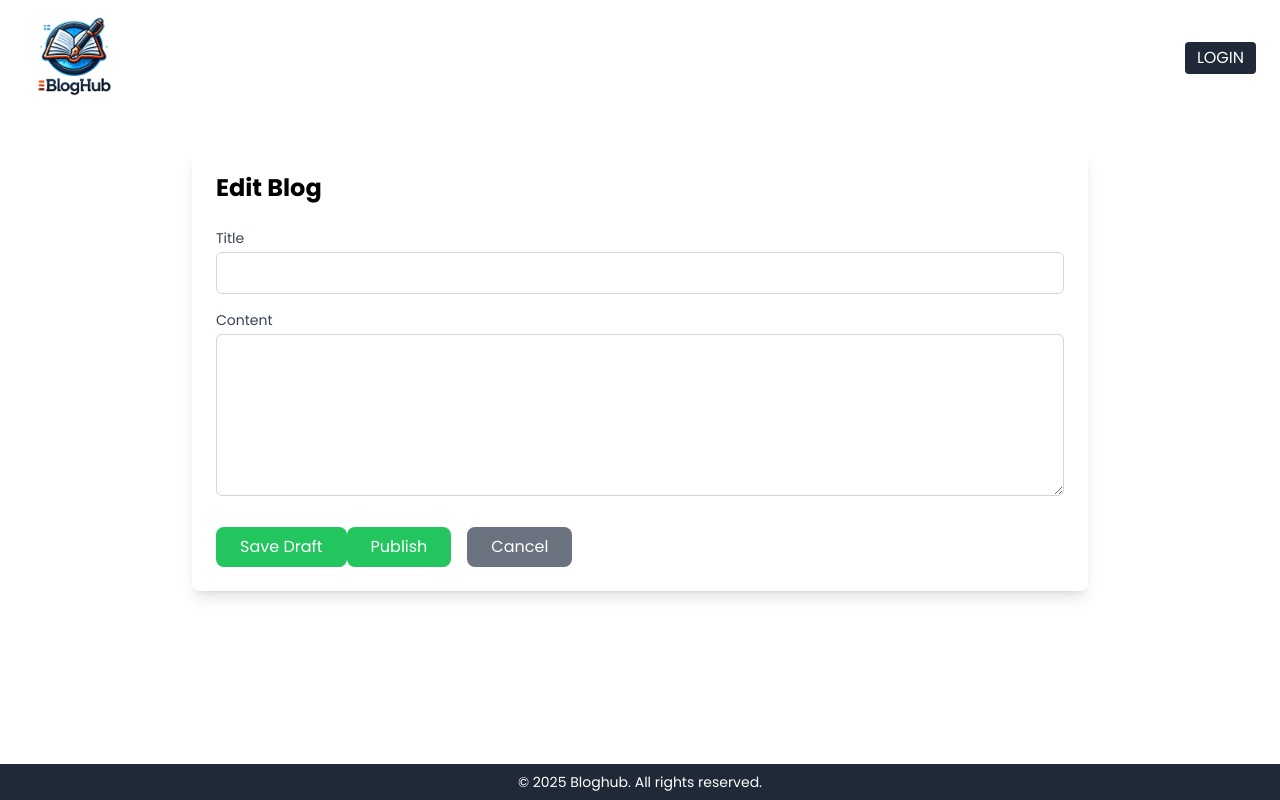
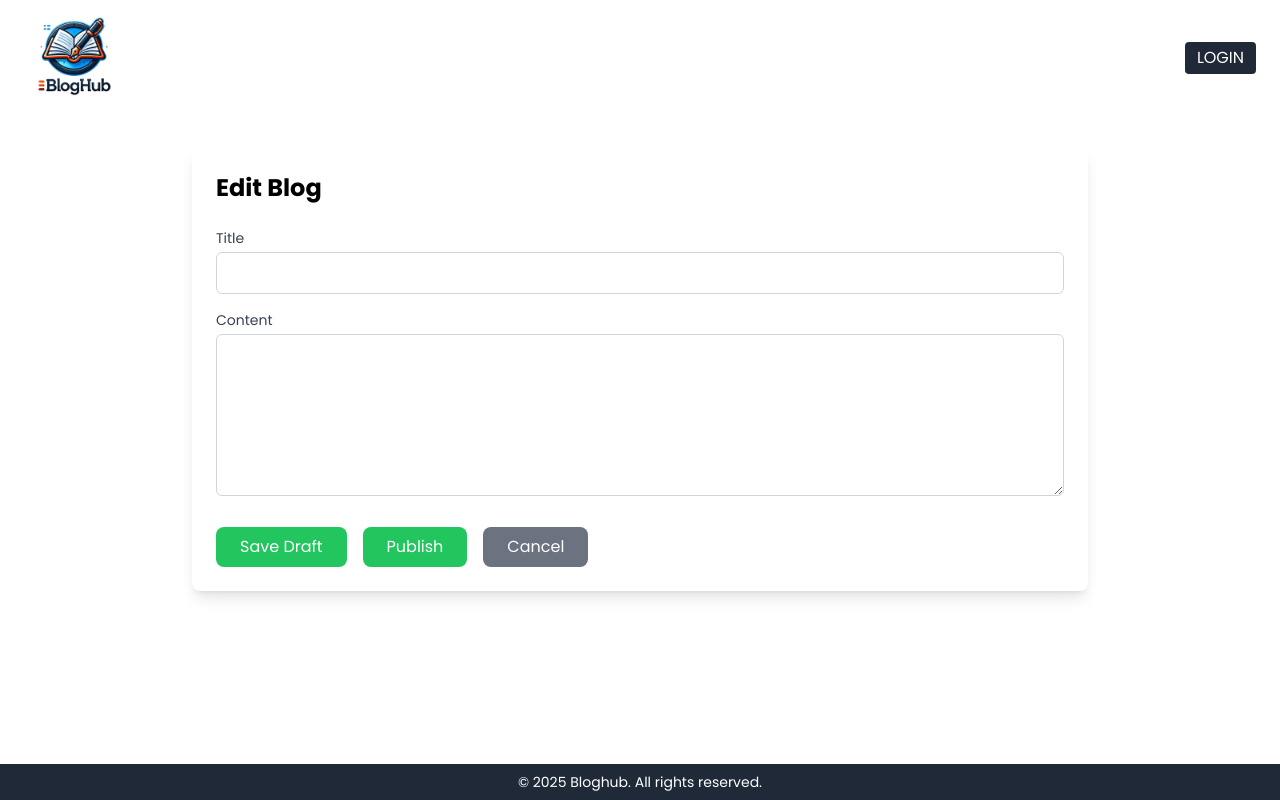
Before and after one commit to Majouhar/blog-app, a Next.js app: page /manage in a window 1280 px wide. Built offline with nearby package versions, Linux system fonts and the light colour scheme; no server answers.

Commit message:
edit blog enhancement completed

```diff
--- a/app/manage/CreateBlog.tsx
+++ b/app/manage/CreateBlog.tsx
@@ -2,27 +2,20 @@
 import {
   CREATE_BLOG,
   DELETE_BLOG,
-  GET_ALL_BLOGS,
   GET_BLOG,
   UPDATE_BLOG,
 } from "@/graphql/queries/blogQueries";
 import { useLazyQuery, useMutation } from "@apollo/client";
-import { Blog } from "@prisma/client";
 import { useSession } from "next-auth/react";
 import { useRouter } from "next/navigation";
 import React, { useEffect, useState } from "react";
-import { loadErrorMessages, loadDevMessages } from "@apollo/client/dev";
+import Loader from "../components/Loader";
 const EditBlogPage = ({ blogId }: Readonly<{ blogId?: number }>) => {
   const router = useRouter();
   const session = useSession();
 
-  // Adds messages only in a dev environment
-  loadDevMessages();
-  loadErrorMessages();
-
   const [fetchBlog, { data, loading, error }] = useLazyQuery(GET_BLOG);
-  const [addBlog, { data: addData, loading: addLoading, error: addError }] =
-    useMutation(CREATE_BLOG, {
+  const [addBlog, { loading: addLoading }] = useMutation(CREATE_BLOG, {
     onCompleted(data) {
       const blog = data.createBlog;
       if (!blog.published) {
@@ -31,21 +24,24 @@ const EditBlogPage = ({ blogId }: Readonly<{ blogId?: number }>) => {
         router.back();
       }
     },
+    onError(error) {
+      throw new Error(error.message);
+    },
   });
-  const [
-    updateBlog,
-    { data: updateData, loading: updateLoading, error: updateError },
-  ] = useMutation(UPDATE_BLOG, {
+  const [updateBlog, { loading: updateLoading }] = useMutation(UPDATE_BLOG, {
     onCompleted() {
       router.back();
     },
+    onError(error) {
+      throw new Error(error.message);
+    },
   });
-  const [
-    deleteBlog,
-    { data: deleteData, loading: deleteLoading, error: deleteError },
-  ] = useMutation(DELETE_BLOG, {
+  const [deleteBlog, { loading: deleteLoading }] = useMutation(DELETE_BLOG, {
     onCompleted() {
       router.push("/");
+    },
+    onError(error) {
+      throw new Error(error.message);
     },
   });
   const blog = data?.getBlog;
@@ -89,11 +85,13 @@ const EditBlogPage = ({ blogId }: Readonly<{ blogId?: number }>) => {
   }, [blogId]);
 
   useEffect(() => {
-    if (isBlogAvailable) {
+    if (isBlogAvailable && sessionEmail!= blog.authorEmail) {
+      router.back();
+    } else if (isBlogAvailable) {
       setTitle(blog.title);
       setContent(blog.content);
     }
-  }, [isBlogAvailable]);
+  }, [blog, isBlogAvailable, blogId]);
 
   useEffect(() => {
     if (error && error.message == "Blog Not Found") {
@@ -101,11 +99,15 @@ const EditBlogPage = ({ blogId }: Readonly<{ blogId?: number }>) => {
     }
   }, [error]);
 
+  if (loading || updateLoading || deleteLoading || addLoading) {
+    return <Loader />;
+  }
+
   return (
     <div className="max-w-4xl mx-auto my-8 p-6 bg-white rounded-lg shadow-lg">
       <h1 className="text-2xl font-bold mb-6">Edit Blog</h1>
 
-      {/* Blog Title */}
+
       <div className="mb-4">
         <label
           htmlFor="title"
@@ -122,7 +124,7 @@ const EditBlogPage = ({ blogId }: Readonly<{ blogId?: number }>) => {
         />
       </div>
 
-      {/* Blog Content */}
+
       <div className="mb-6">
         <label
           htmlFor="content"
@@ -139,7 +141,7 @@ const EditBlogPage = ({ blogId }: Readonly<{ blogId?: number }>) => {
         />
       </div>
 
-      {/* Author Info (Read-Only) */}
+
       {isBlogAvailable && (
         <div className="mb-4 text-gray-600">
           <p>
@@ -156,8 +158,7 @@ const EditBlogPage = ({ blogId }: Readonly<{ blogId?: number }>) => {
           </p>
         </div>
       )}
-      {session.data?.user?.email &&
-        session.data.user.email == blog?.authorEmail && <></>}
+      {((blogId && hasPermissionToModify) || !blogId) && (
         <button
           onClick={() => handleSave(false)}
           className="px-6 py-2 bg-green-500 text-white rounded-lg hover:bg-green-600 transition"
@@ -166,10 +167,11 @@ const EditBlogPage = ({ blogId }: Readonly<{ blogId?: number }>) => {
             ? "Save Changes"
             : "Save Draft"}
         </button>
+      )}
       {!blog?.published && (
         <button
           onClick={() => handleSave(true)}
-          className="px-6 py-2 bg-green-500 text-white rounded-lg hover:bg-green-600 transition"
+          className="ml-4 px-6 py-2 bg-green-500 text-white rounded-lg hover:bg-green-600 transition"
         >
           Publish
         </button>
@@ -177,13 +179,12 @@ const EditBlogPage = ({ blogId }: Readonly<{ blogId?: number }>) => {
       {hasPermissionToModify && (
         <button
           onClick={handleDelete}
-          className="px-6 py-2 bg-green-500 text-white rounded-lg hover:bg-green-600 transition"
+          className="ml-4 px-6 py-2 bg-green-500 text-white rounded-lg hover:bg-green-600 transition"
         >
           Delete
         </button>
       )}
 
-      {/* Cancel Button */}
       <button
         onClick={() => router.back()}
         className="ml-4 px-6 py-2 bg-gray-500 text-white rounded-lg hover:bg-gray-600 transition"
```
Lines whose indentation alone changed are shown as unchanged.
